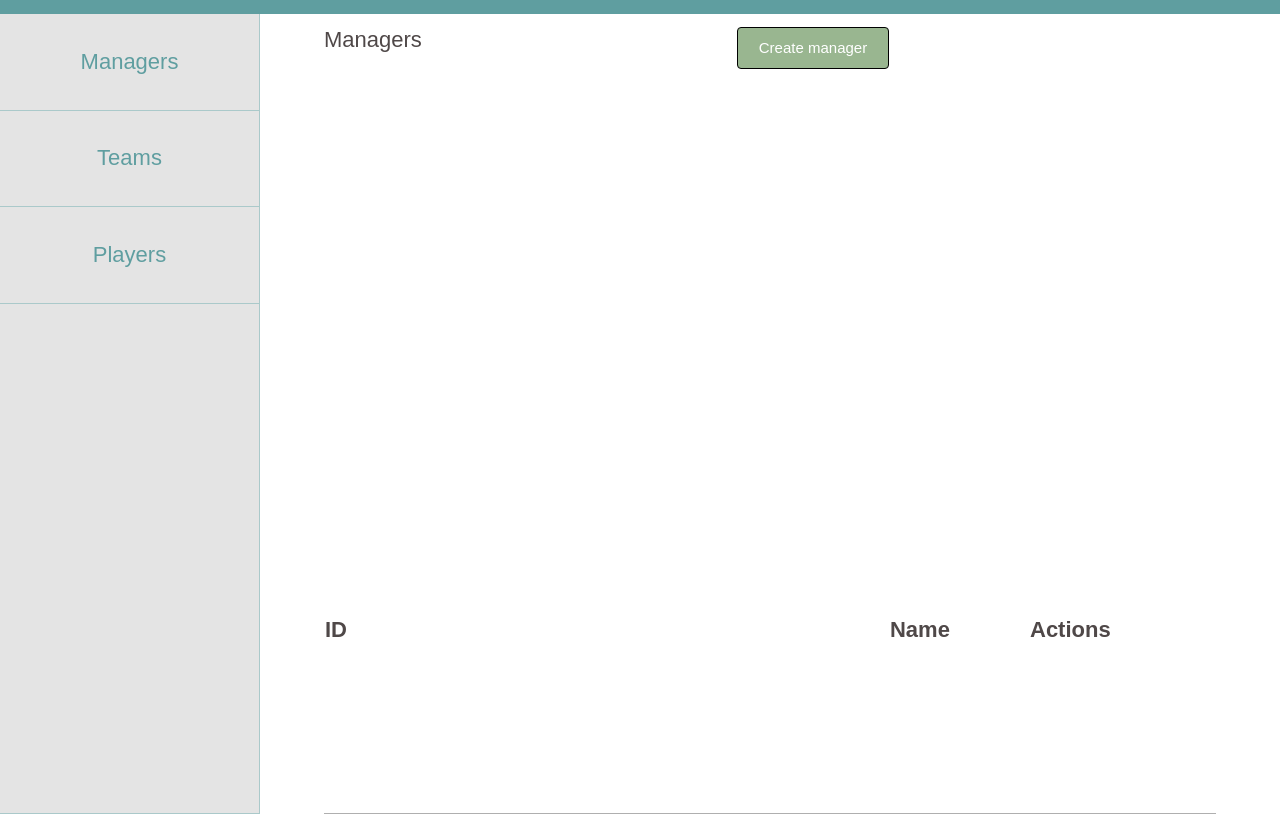
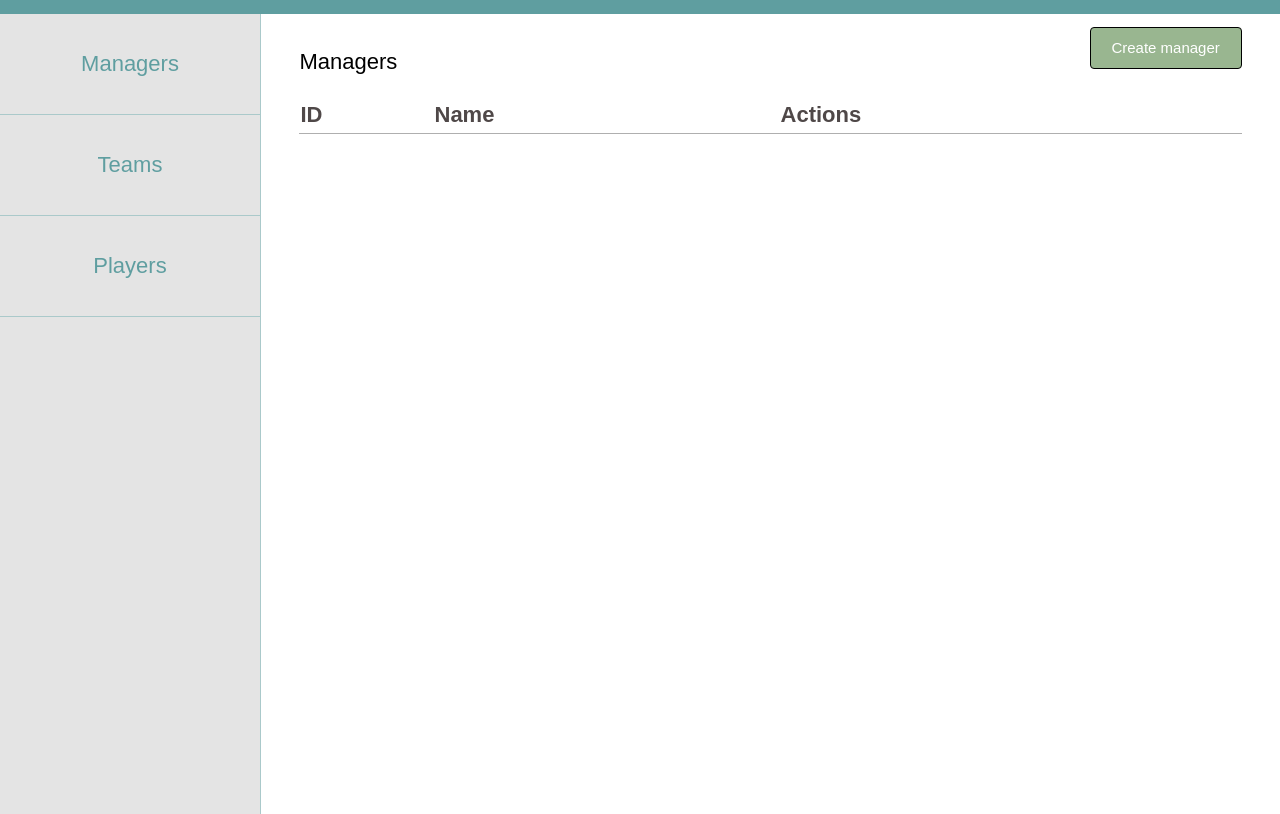
Before and after one commit to nemanjasoc/soccer, a website: page tabledata.html in a window 1280 px wide. Both pictures are taken after a click on the element "Managers". Shown: the part 46-860 px from the top of the page. Drawn offline with Linux system fonts and the light colour scheme.

Commit message:
Repair caption div and delete function

```diff
--- a/css/tabledata.css
+++ b/css/tabledata.css
@@ -3,6 +3,8 @@ body {
     height: 100%;
     margin: 0;
 }
+
+/*Header*/
 
 .table-header {
 	display: flex;
@@ -29,28 +31,34 @@ h1 {
     margin-top: 8px;
 }
 
-.main-content {
+/*Aside and main-content*/
+
+.main-container {
 	display: flex;
 	justify-content: space-between;
 	height: 100%;
 }
 
-.data {
+/*Managers, teams, players buttons and empty box*/
+
+.aside {
 	display: flex;
 	justify-content: flex-start;
 	flex-direction: column;
 	max-width: 260px;
 	width: 30%;
+	background-color: #80808036;
+	border-right: 1px solid #aac9ca;
 }
 
-.data > div {
+#managers,
+#teams,
+#players {
     font-size: 22px;
     color: cadetblue;
-    background-color: #80808036;
     display: flex;
     justify-content: center;
-    height: 12%;
-    border-right: 1px solid #aac9ca;
+    height: 100px;
     border-bottom: 1px solid #aac9ca;
     cursor: pointer;
     text-align: center;
@@ -58,22 +66,53 @@ h1 {
     transition: 0.3s;
 }
 
-.data > div:hover {
+#managers:hover,
+#teams:hover,
+#players:hover {
 	background: cadetblue;
 	color: white;
 }
 
-#empty-box {
-	height: 64%;
+/*Caption and table*/
+
+#main-content {
+	display: flex;
+    flex-direction: column;
+    max-width: 1300px;
+    width: 100%;
+    margin-top: 1%;
+    margin-left: 3%;
+    margin-right: 3%;
 }
 
-#data-show {
-    display: flex;
-    justify-content: center;
-    width: 75%;
-    margin-top: 1%;
-    margin-left: 5%;
-    margin-right: 5%;
+#caption-manager {
+	display: flex;
+	justify-content: space-between;
+	max-width: 1300px;
+    width: 100%;
+}
+
+p {
+	font-size: 22px;
+}
+
+#create-manager {
+	display: flex;
+	justify-content: center;
+    width: 150px;
+    height: 40px;
+    color: white;
+    background: #709863b5;
+    font-size: 15px;
+    align-items: center;
+    border-radius: 4px;
+    cursor: pointer;
+    border: 1px solid black;
+    transition: 0.3s;
+}
+
+#create-manager:hover {
+	background: cadetblue;
 }
 
 table, tr {
@@ -138,34 +177,6 @@ td {
 
 #delete-button:hover {
 	background: cadetblue;
-}
-
-.caption-manager {
-	display: flex;
-	justify-content: space-between;
-}
-
-#create-manager {
-	display: flex;
-	justify-content: center;
-    width: 150px;
-    height: 40px;
-    color: white;
-    background: #709863b5;
-    font-size: 15px;
-    align-items: center;
-    border-radius: 4px;
-    cursor: pointer;
-    border: 1px solid black;
-    transition: 0.3s;
-}
-
-#create-manager:hover {
-	background: cadetblue;
-}
-
-.caption {
-
 }
 
 /*Modals*/
--- a/js/databaseFunctions.js
+++ b/js/databaseFunctions.js
@@ -137,12 +137,7 @@ var dbFunc = {
 				newManagers.push(currentManager);
 			}
 		}
-
-		if (confirm("Are you sure you want to delete this row?")) {
-			localStorage.setItem("managers", JSON.stringify(newManagers));
-		} else {
-			false;
-		}
+		localStorage.setItem("managers", JSON.stringify(newManagers));
 	},
 	editManager: function (manager) {
 		console.log("Prosledjeni menadzer: ", manager);
--- a/js/tabledata.js
+++ b/js/tabledata.js
@@ -83,17 +83,24 @@ function resetManagerForm() {
 	document.getElementById('current-manager').value = '';
 }
 
+function deleteManager(managerId) {
+	if (confirm("Are you sure you want to delete this row?")) {
+		dbFunc.deleteManager(managerId);
+		getDataManagers();
+	}
+}
+
 function getDataManagers() {
 	var managers = dbFunc.getManagers();
 
-	document.getElementById("table-manager").innerHTML = "<div class='caption-manager'><div class='caption'>Managers</div>" +
-	"<div id='create-manager' onClick='showManagerForm()'>Create manager</div></div>" +
-	"<tr><th>ID</th><th>Name</th><th>Actions</th></tr>";
+	document.getElementById("caption-manager").innerHTML = "<p>Managers<p><div id='create-manager' onClick='showManagerForm()'>Create manager</div>"
+
+	document.getElementById("table-manager").innerHTML = "<tr><th>ID</th><th>Name</th><th>Actions</th></tr>";
 
 	for (var i = 0; i < managers.length; i++) {
 		var manager = managers[i];
 
 		document.getElementById("table-manager").innerHTML += "<tr><td>" + manager.id + "</td><td>" + manager.name + "</td>" +
-		`<td><div class='action-buttons'><div id='edit-button' onClick='dbFunc.editManager("${manager}")'>Edit</div><div id='delete-button' onClick='dbFunc.deleteManager("${manager.id}")'>Delete</div></div></td></tr>`;
+		`<td><div class='action-buttons'><div id='edit-button' onClick='editManager("${manager}")'>Edit</div><div id='delete-button' onClick='deleteManager("${manager.id}")'>Delete</div></div></td></tr>`;
 	}
 }
--- a/tabledata.html
+++ b/tabledata.html
@@ -16,14 +16,16 @@
         <h1>Data table<h1>
     </div>
 
-    <div class="main-content">
-        <div class="data">
+    <div class="main-container">
+        <div class="aside">
             <div id="managers" onClick="getDataManagers()">Managers</div>
             <div id="teams">Teams</div>
             <div id="players">Players</div>
             <div id="empty-box"></div>
         </div>
-        <div id="data-show">
+        <div id="main-content">
+            <div id="caption-manager">
+            </div>
             <table id="table-manager">
             </table>
         </div>
@@ -42,18 +44,6 @@
         </div>
     </div>
 
-    <div id="my-manager" class="modal">
-        <div class="modal-content">
-            <span class="close" onClick="closeManagerModal()">&times;</span>
-            <form>
-                <label>Manager:</label>
-                <input type="text" name="manager" id="current-manager">
-                <button type="button" onClick="editManager()">Create</button>
-                <div id="snackbar-manager">You didn't create manager!</div>
-            </form>
-        </div>
-    </div>
-
     <script src="js/tabledata.js"></script>
     <script src="js/databaseFunctions.js"></script>
     <script src="js/templateFunctions.js"></script>
```
